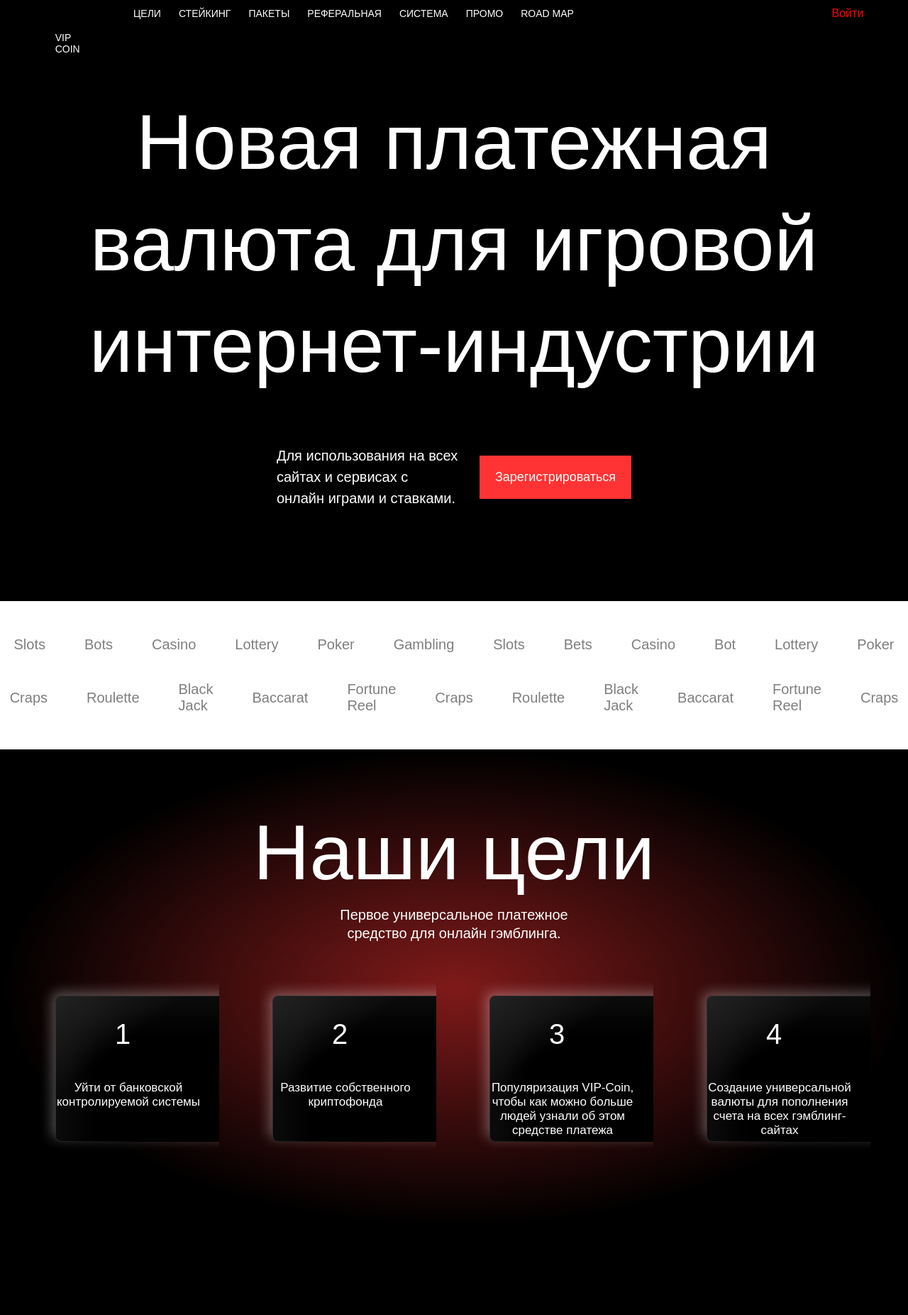
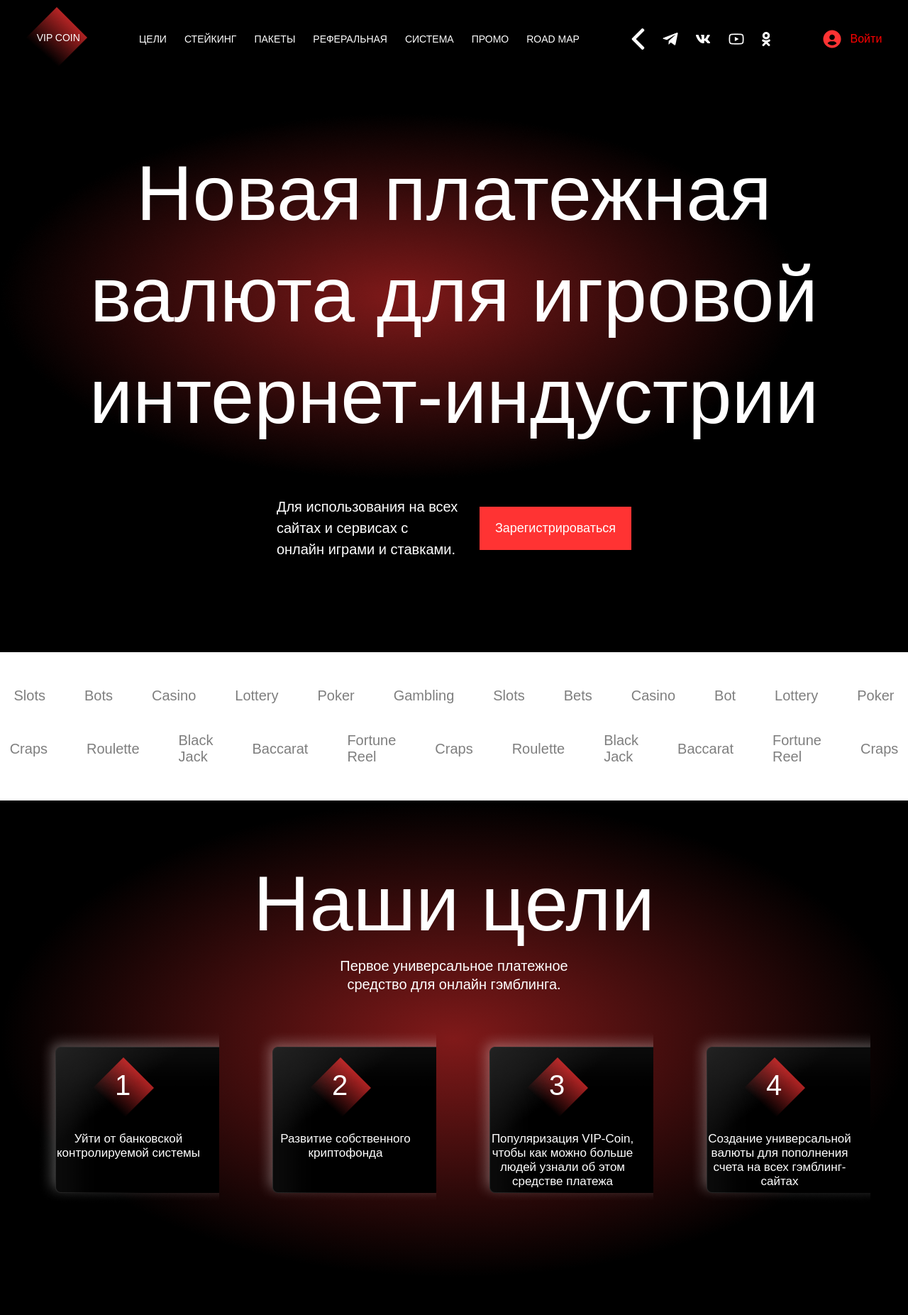
Before and after one commit to elmurodvokhidov/VIP-COIN, a plain HTML site: page second-web.html in a window 1280 px wide. Shown: the top 1853 px of the page at 71% size. Drawn offline with nearby package versions, Linux system fonts and the light colour scheme; files that its build step writes are made by us from their sources; files whose address does not match are found by name.

Commit message:
Update second-web.html

```diff
--- a/second-web.html
+++ b/second-web.html
@@ -7,7 +7,7 @@
     <title>VIP COIN</title>
 
     <!-- main CSS -->
-    <link rel="stylesheet" href="./css/second-web.css">
+    <link rel="stylesheet" href="./second-web.css">
 
     <link rel="stylesheet" href="https://fonts.googleapis.com/css2?family=Material+Symbols+Outlined:opsz,wght,FILL,GRAD@20..48,100..700,0..1,-50..200" />
 
@@ -27,13 +27,13 @@
 
                 <div class="m-logo">
                     <label for="check">
-                         <img src="./img/section1/Rectangle 3 (1).png" alt="">
+                         <img src="./Rectangle 3 (1).png" alt="">
                          <h3>VIP COIN</h3>
                     </label>
                  </div>
 
                 <div class="m-login">
-                    <img src="./img/section1/Vector (5).png" alt="">
+                    <img src="./Vector (5).png" alt="">
                     <a href="#">Войти</a>
                 </div>
 
@@ -48,11 +48,11 @@
                 </ul>
 
                 <div class="m-icons">
-                    <img src="./img/section1/Vector.png" alt="">
-                    <img src="./img/section1/Vector (1).png" alt="">
-                    <img src="./img/section1/Vector (2).png" alt="">
-                    <img src="./img/section1/Vector (3).png" alt="">
-                    <img src="./img/section1/Vector (4).png" alt="">
+                    <img src="./Vector.png" alt="">
+                    <img src="./Vector (1).png" alt="">
+                    <img src="./Vector (2).png" alt="">
+                    <img src="./Vector (3).png" alt="">
+                    <img src="./Vector (4).png" alt="">
                 </div>
 
             </div>
@@ -60,7 +60,7 @@
             <!-- navbar -->
             <div class="navbar">
                 <div class="logo">
-                    <img src="./img/section1/Rectangle 3.png" alt="">
+                    <img src="./Rectangle 3.png" alt="">
                     <h3>VIP COIN</h3>
                 </div>
 
@@ -75,15 +75,15 @@
                 </ul>
 
                 <div class="icons">
-                    <img src="./img/section1/Vector.png" alt="">
-                    <img src="./img/section1/Vector (1).png" alt="">
-                    <img src="./img/section1/Vector (2).png" alt="">
-                    <img src="./img/section1/Vector (3).png" alt="">
-                    <img src="./img/section1/Vector (4).png" alt="">
+                    <img src="./Vector.png" alt="">
+                    <img src="./Vector (1).png" alt="">
+                    <img src="./Vector (2).png" alt="">
+                    <img src="./Vector (3).png" alt="">
+                    <img src="./Vector (4).png" alt="">
                 </div>
 
                 <div class="login">
-                    <img src="./img/section1/Vector (5).png" alt="">
+                    <img src="./Vector (5).png" alt="">
                     <a href="#">Войти</a>
                 </div>
 
@@ -100,7 +100,7 @@
             <!-- main -->
             <div class="main">
                 <div class="s1-bsh">
-                    <img src="./img/section1/Rectangle 6.png" alt="">
+                    <img src="./Rectangle 6.png" alt="">
                 </div>
 
                 <div class="text">
@@ -172,7 +172,7 @@
                         <!-- box 1 -->
                         <div class="box">
                             <div class="box-top">
-                                <img src="./img/section2/Rectangle 3.png" alt="">
+                                <img src="./Rectangle 3.png" alt="">
                                 <h1>1</h1>
                             </div>
                                 <p>Уйти от банковской
@@ -183,7 +183,7 @@
                         <!-- box 2 -->
                         <div class="box">
                             <div class="box-top">
-                                <img src="./img/section2/Rectangle 3.png" alt="">
+                                <img src="./Rectangle 3.png" alt="">
                                 <h1>2</h1>
                             </div>
                                 <p>Развитие собственного
@@ -194,7 +194,7 @@
                         <!-- box 3 -->
                         <div class="box">
                             <div class="box-top">
-                                <img src="./img/section2/Rectangle 3.png" alt="">
+                                <img src="./Rectangle 3.png" alt="">
                                 <h1>3</h1>
                             </div>
                                 <p>Популяризация VIP-Coin, чтобы как можно больше людей узнали об этом средстве платежа
@@ -204,7 +204,7 @@
                         <!-- box 4 -->
                         <div class="box">
                             <div class="box-top">
-                                <img src="./img/section2/Rectangle 3.png" alt="">
+                                <img src="./Rectangle 3.png" alt="">
                                 <h1>4</h1>
                             </div>
                                 <p>Создание универсальной валюты
@@ -221,7 +221,7 @@
 
             <!-- footer -->
             <div class="s2-section2">
-                <img src="./img/section2/Ellipse 2.png" alt="">
+                <img src="./Ellipse 2.png" alt="">
 
                 <p>Нельзя купить до выхода на биржу. Можно только  <span>выиграть</span> или <span>заработать</span> </p>
             </div>
```
